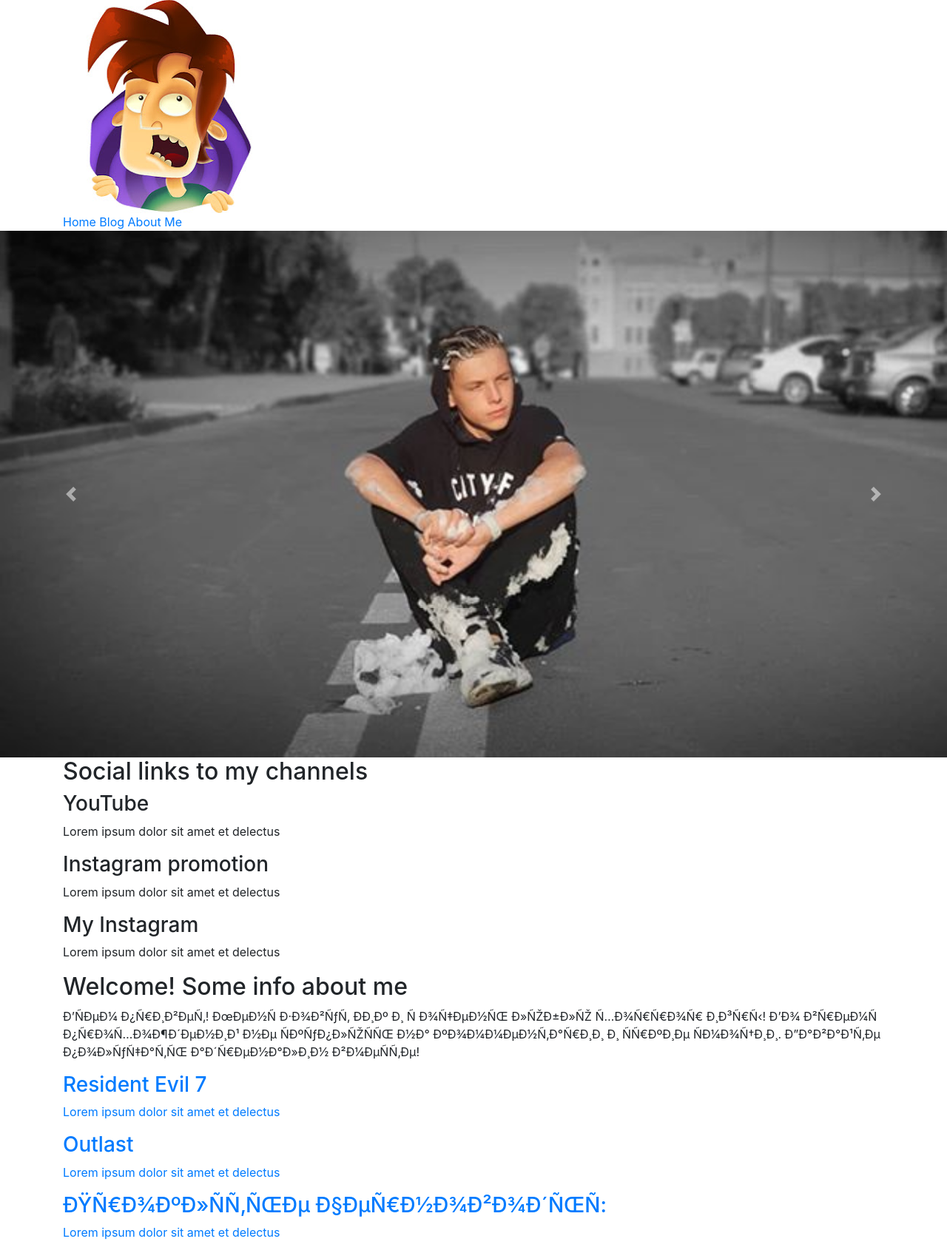
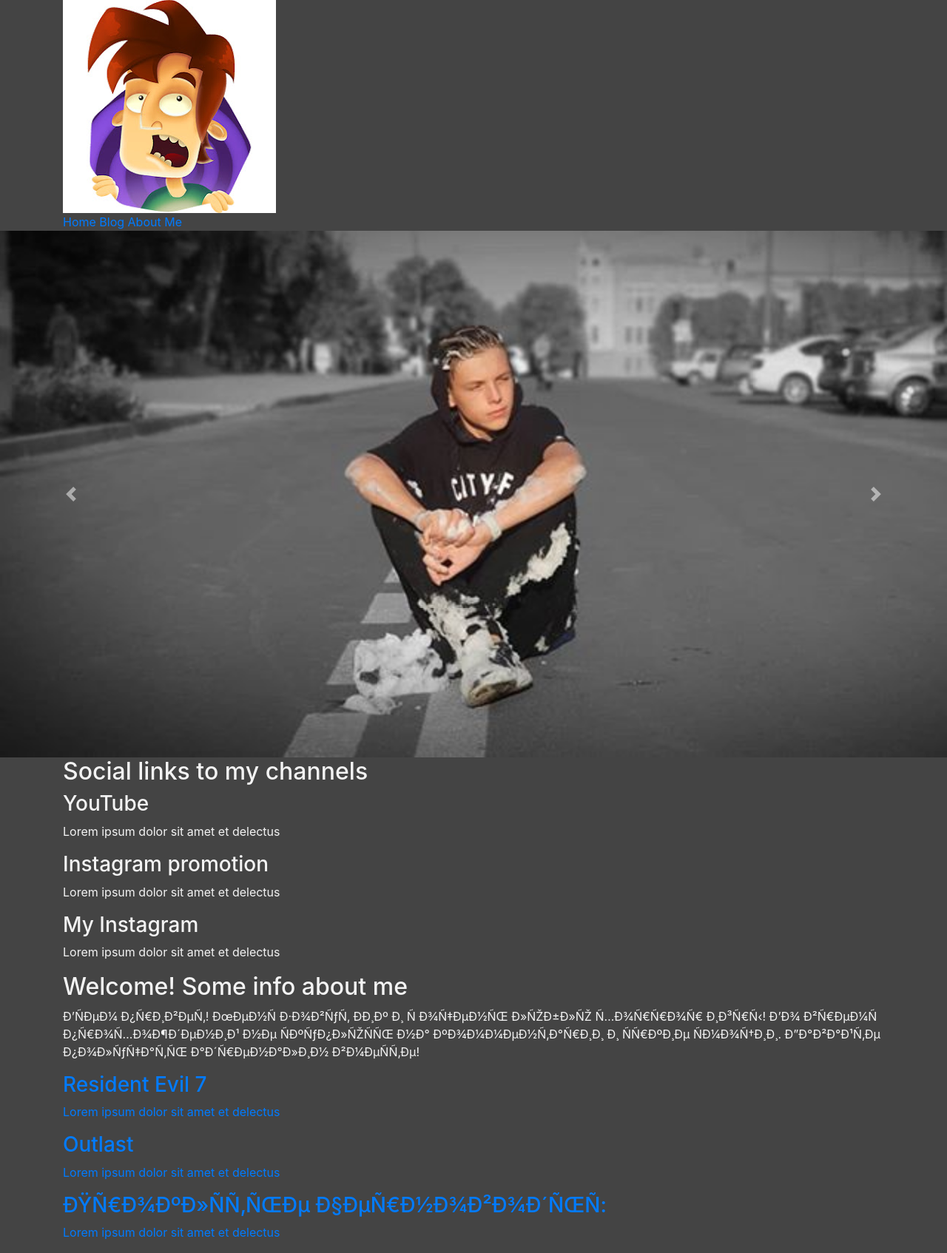
Before and after one commit to nik-prokopchyk/NiKpro, a PHP site: page / in a window 1280 px wide. Shown: the whole page at 74% size. Run offline with PHP 8.4, Linux system fonts and the light colour scheme.

Commit message:
reverse color pallete

```diff
--- a/css/index.css
+++ b/css/index.css
@@ -2,3 +2,7 @@
 	max-width: 100%;
 	width: 100%;
 }
+body {
+	background-color: #444;
+	color: #f3f3f3;
+}
```
